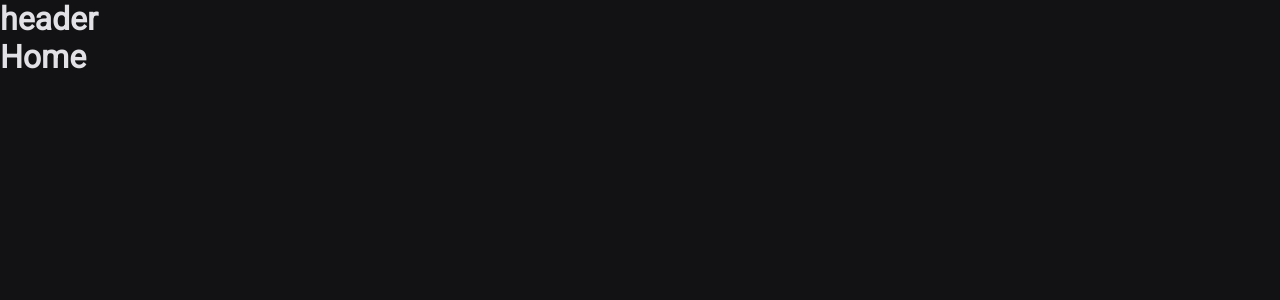
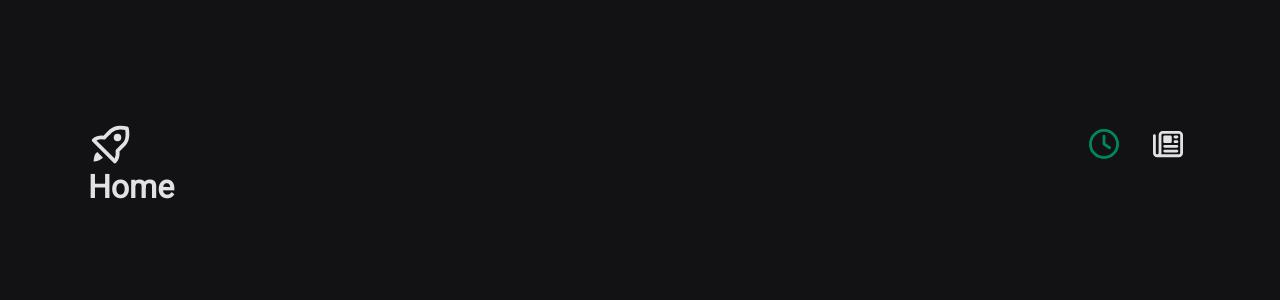
Before and after one commit to tcunha2004/Timer, a React (Vite) app: page / in a window 1280 px wide. Shown: the top 300 px of the page. Built offline with nearby package versions, Linux system fonts and the light colour scheme.

Commit message:
Criando o Header e navegando entre paginas com <NavLink>

```diff
--- a/package.json
+++ b/package.json
@@ -12,6 +12,7 @@
   "dependencies": {
     "react": "^19.1.0",
     "react-dom": "^19.1.0",
+    "react-icons": "^5.5.0",
     "react-router-dom": "^7.6.3",
     "styled-components": "^6.1.19"
   },
--- a/src/Router.tsx
+++ b/src/Router.tsx
@@ -1,7 +1,7 @@
 import { Route, Routes } from "react-router-dom";
 import Home from "./pages/Home";
 import History from "./pages/History";
-import DefaultLayout from "./layouts/DefaultLayout";
+import DefaultLayout from "./layouts/DefaultLayout/DefaultLayout";
 
 function Router() {
   return (
--- a/src/components/Header.tsx
+++ /dev/null
@@ -1,5 +0,0 @@
-function Header() {
-  return <h1>header</h1>;
-}
-
-export default Header;
--- /dev/null
+++ b/src/components/Header/Header.tsx
@@ -0,0 +1,23 @@
+import { HeaderContainer } from "./styles";
+import { BiRocket } from "react-icons/bi";
+import { FaRegClock } from "react-icons/fa6";
+import { FaRegNewspaper } from "react-icons/fa6";
+import { NavLink } from "react-router-dom";
+
+function Header() {
+  return (
+    <HeaderContainer>
+      <BiRocket size={45} />
+      <nav>
+        <NavLink to="/" title="Timer">
+          <FaRegClock size={30} />
+        </NavLink>
+        <NavLink to="/history" title="Histórico">
+          <FaRegNewspaper size={30} />
+        </NavLink>
+      </nav>
+    </HeaderContainer>
+  );
+}
+
+export default Header;
--- /dev/null
+++ b/src/components/Header/styles.ts
@@ -0,0 +1,38 @@
+import styled from "styled-components";
+
+export const HeaderContainer = styled.header`
+  display: flex;
+  align-items: center;
+  justify-content: space-between;
+
+  nav {
+    display: flex;
+    gap: 1rem;
+  }
+
+  a {
+    width: 3rem;
+    height: 3rem;
+
+    display: flex;
+    align-items: center;
+    justify-content: center;
+
+    color: ${(props) => props.theme["gray-100"]};
+
+    border-top: 3px solid transparent; /* pra ele não subir a posição do icone no hover (se quiser tente comentar isso e veja) */
+    border-bottom: 3px solid transparent;
+
+    &.active {
+      color: ${(props) => props.theme["green-500"]};
+    }
+  }
+
+  a:hover {
+    border-bottom: 3px solid ${(props) => props.theme["green-500"]};
+  }
+
+  svg {
+    vertical-align: middle;
+  }
+`;
--- a/src/layouts/DefaultLayout.tsx
+++ b/src/layouts/DefaultLayout/DefaultLayout.tsx
@@ -1,12 +1,13 @@
 import { Outlet } from "react-router-dom";
-import Header from "../components/Header";
+import Header from "../../components/Header/Header";
+import { LayoutContainer } from "./styles";
 
 function DefaultLayout() {
   return (
-    <div>
+    <LayoutContainer>
       <Header />
       <Outlet />
-    </div>
+    </LayoutContainer>
   );
 }
 
--- /dev/null
+++ b/src/layouts/DefaultLayout/styles.ts
@@ -0,0 +1,14 @@
+import styled from "styled-components";
+
+export const LayoutContainer = styled.div`
+  max-width: 74rem;
+  height: calc(100vh - 10rem);
+  margin: 5rem auto;
+  padding: 2.5rem;
+
+  background: ${(props) => props.theme["gray-900"]};
+  border-radius: 8px;
+
+  display: flex;
+  flex-direction: column;
+`;
```
Also changed, not shown: 1 other file (tests, documents, lock files or other folders).
